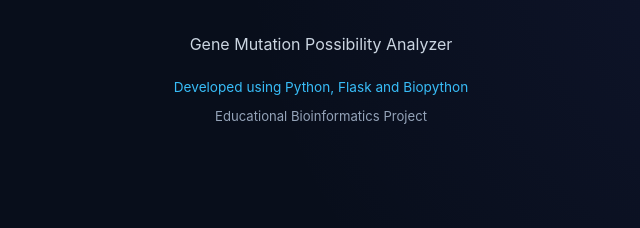
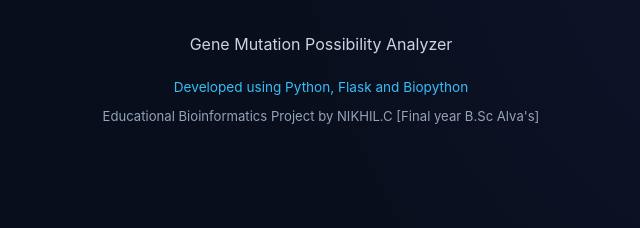
Before and after one commit to Nikhil-c-poojary/Bio-python-mutation-site, a Flask app: page / in a window 1280 px wide. Shown: the part 1338-1566 px from the top of the page, without its empty margins (319-959 px from the left). Run offline with Flask 3, Linux system fonts and the light colour scheme.

Commit message:
Update project description in index.html

```diff
--- a/templates/index.html
+++ b/templates/index.html
@@ -396,7 +396,7 @@
         </span>
 
         <p class="small">
-            Educational Bioinformatics Project
+            Educational Bioinformatics Project by NIKHIL.C [Final year B.Sc Alva's]
         </p>
 
     </footer>
```
